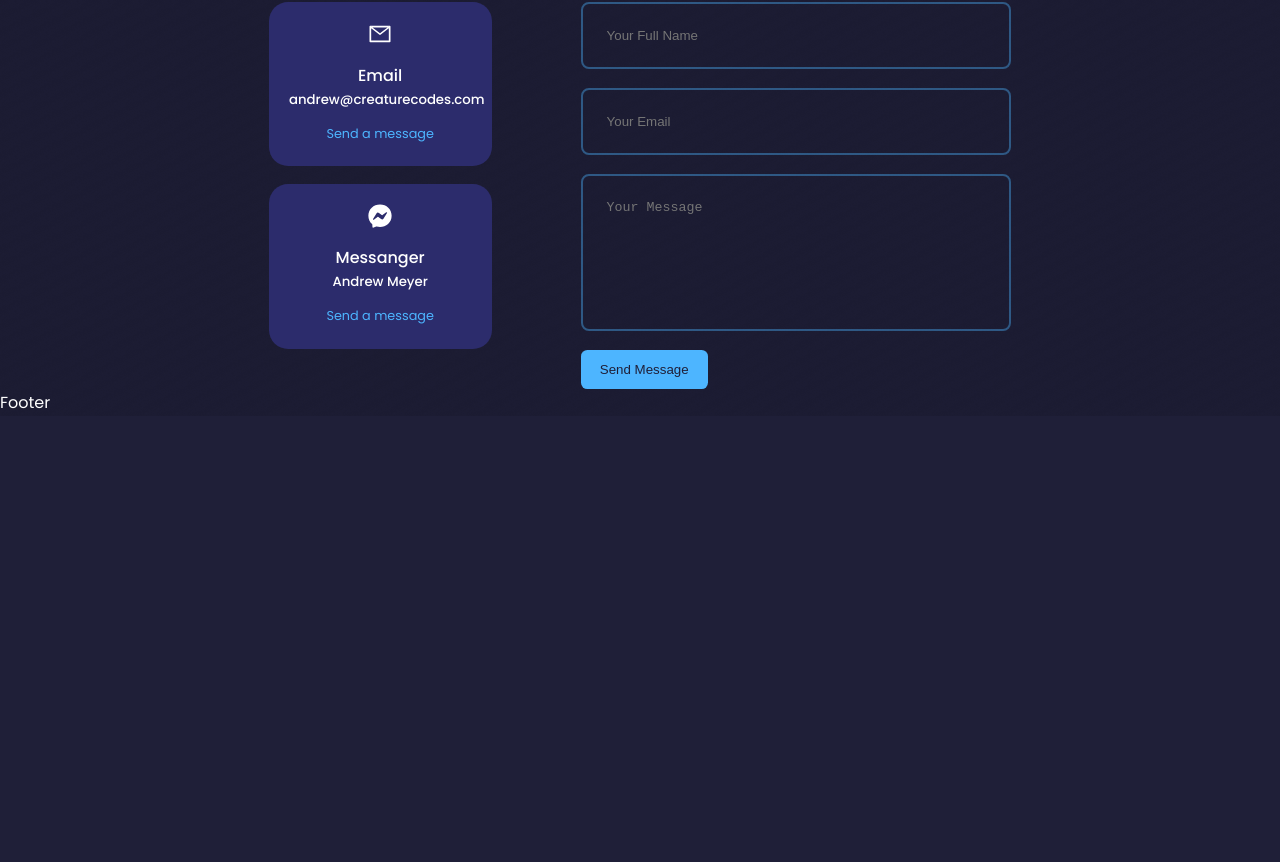
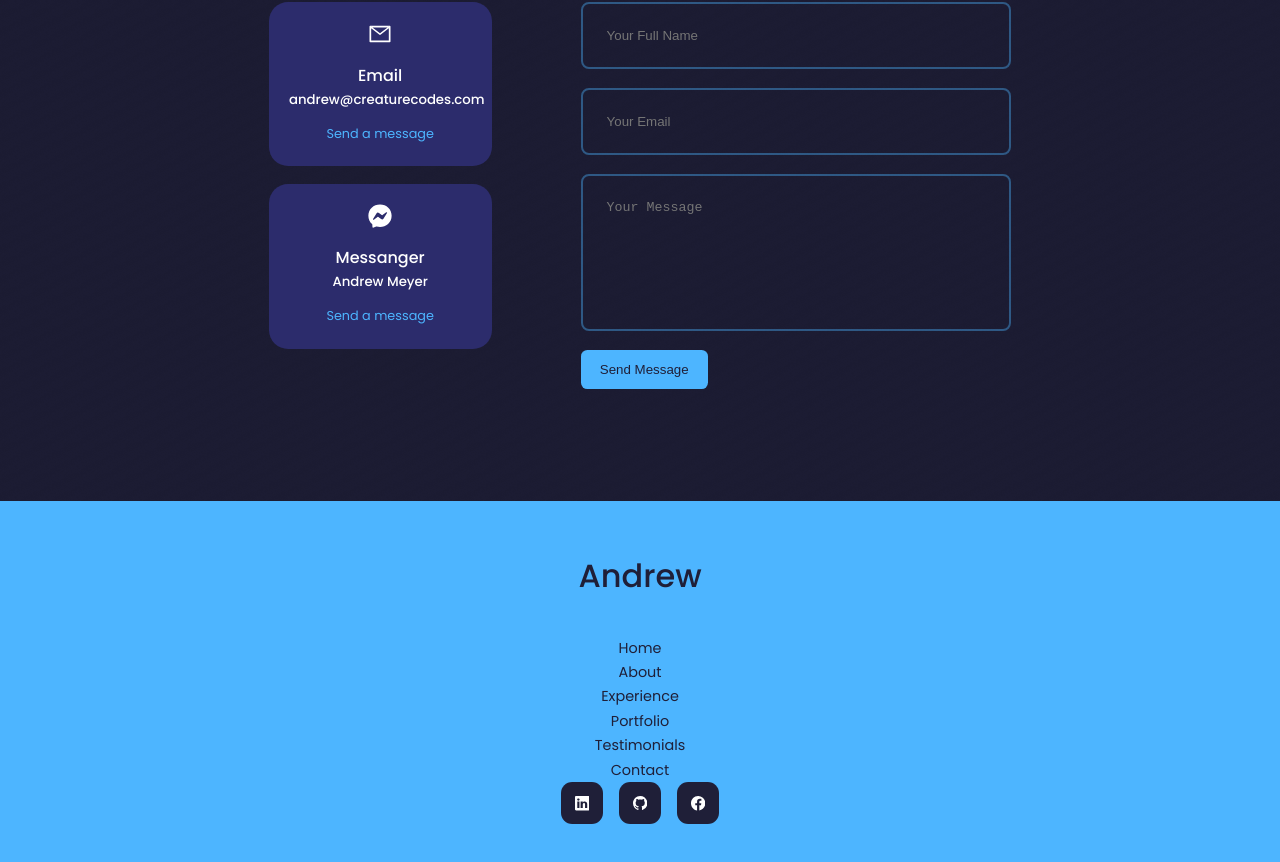
Before and after one commit to Creature-03/CC-dev-portfolio, a React (Create React App) app: page / in a window 1280 px wide. Shown: the part 3226-4088 px from the top of the page. Before the commit the page ends 3642 px from the top, so only its background shows below. Built offline with nearby package versions, Linux system fonts and the light colour scheme.

Commit message:
created footer section

```diff
--- a/src/components/footer/Footer.jsx
+++ b/src/components/footer/Footer.jsx
@@ -1,9 +1,28 @@
 import React from 'react'
 import './footer.css'
+import {BsLinkedin, BsFacebook, BsGithub} from 'react-icons/bs'
 
 const Footer = () => {
   return (
-    <footer id='footer'>Footer</footer>
+    <footer id='footer'>
+      <a href="#" className='footerLogo'>Andrew</a>
+
+      <ul className='permalinks'>
+        <li><a href="#">Home</a></li>
+        <li><a href="#about">About</a></li>
+        <li><a href="#experience">Experience</a></li>
+        <li><a href="#portfolio">Portfolio</a></li>
+        <li><a href="#testimonials">Testimonials</a></li>
+        <li><a href="#contact">Contact</a></li>
+      </ul>
+
+      <div className="footerSocials">
+        <a href="https://www.linkedin.com/in/andrew-meyer-03/" target='_blank'><BsLinkedin /></a>
+        <a href="https://github.com/Creature-03" target='_blank'><BsGithub /></a>
+        <a href="https://www.facebook.com/CreatureLabs03" target='_blank'><BsFacebook /></a>
+      </div>
+
+    </footer>
   )
 }
 
--- a/src/components/footer/footer.css
+++ b/src/components/footer/footer.css
@@ -0,0 +1,64 @@
+footer{
+    background: var(--color-primary);
+    padding: 3rem 0;
+    text-align: center;
+    font-size: 0.9rem;
+    margin-top: 7rem;
+}
+
+footer a{
+    color: var(--color-bg);
+}
+
+.footerLogo{
+    font-size: 2rem;
+    font-weight: 500;
+    margin-bottom: 2rem;
+    display: inline-block;
+}
+
+.permlinks{
+    display: flex;
+    flex-wrap: wrap;
+    justify-content: center;
+    gap: 2rem;
+    margin: 0 auto 3rem;
+}
+
+.footerSocials{
+    display: flex;
+    justify-content: center;
+    gap: 1rem;
+    margin-bottom: 4rem;
+}
+
+.footerSocials a{
+    background: var(--color-bg);
+    color: var(--color-white);
+    padding: 0.8rem;
+    border-radius: 0.7rem;
+    display: flex;
+    border: 1px solid transparent;
+    transition: var(--transition);
+}
+
+.footSocials a:hover{
+    background: transparent;
+    color: var(--color-bg);
+    border-color: var(--color-bg);
+}
+
+/* Media Queries */
+
+/* Small devices */
+
+@media screen and (max-width: 600px) {
+    .permlinks{
+        flex-direction: column;
+        gap: 1.5rem;
+    }
+
+    .footerSocials{
+        margin-bottom: 2.6rem;
+    }
+}
```
